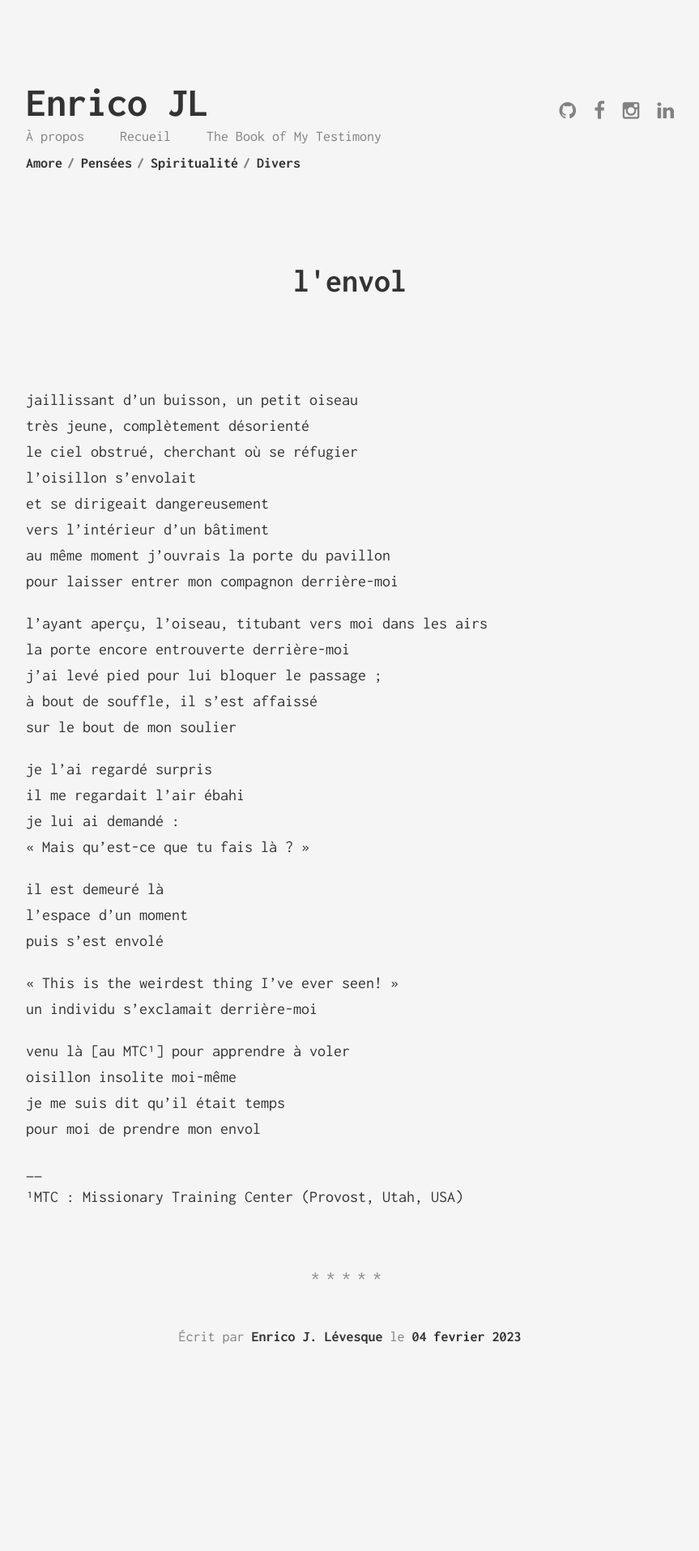
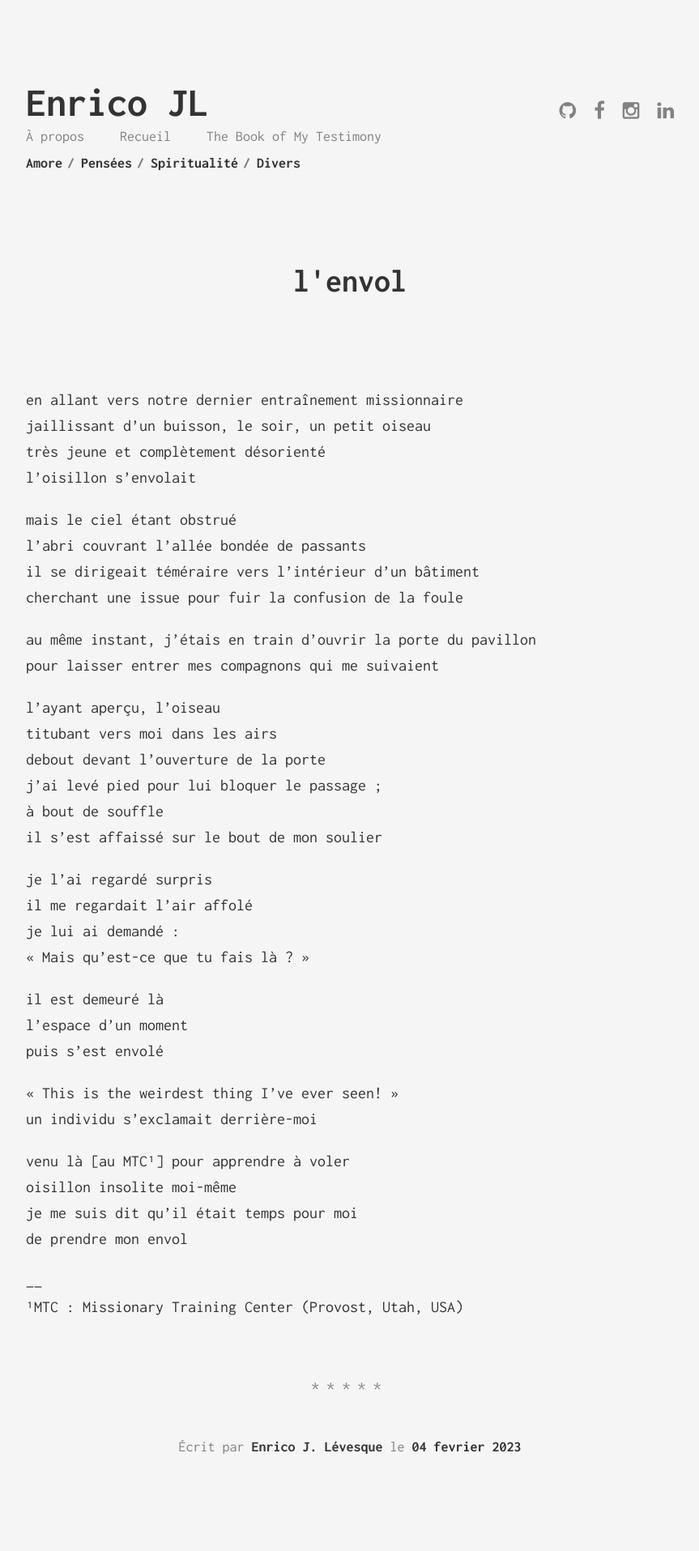
Before and after one commit to enricoJL/enricojl.github.io, a Jekyll site: the page built from _posts/2023-02-04-envol.md, in a window 1280 px wide. Shown: the whole page at 81% size, without its empty margins (208-1071 px from the left). Built offline with Jekyll 4.4.1, drawn with Linux system fonts in a browser that asks for light colours; before the commit the page ends 1779 px from its top, so only the background shows below that.

Commit message:
poème retravaillé

```diff
--- a/_posts/2023-02-04-envol.md
+++ b/_posts/2023-02-04-envol.md
@@ -6,23 +6,28 @@ categories: "spirit"
 published: true
 ---
 
-jaillissant d’un buisson, un petit oiseau
-très jeune, complètement désorienté
-le ciel obstrué, cherchant où se réfugier
+en allant vers notre dernier entraînement missionnaire
+jaillissant d’un buisson, le soir, un petit oiseau
+très jeune et complètement désorienté
 l’oisillon s'envolait
-et se dirigeait dangereusement
-vers l'intérieur d'un bâtiment
-au même moment j'ouvrais la porte du pavillon
-pour laisser entrer mon compagnon derrière-moi
 
-l'ayant aperçu, l'oiseau, titubant vers moi dans les airs
-la porte encore entrouverte derrière-moi
-j'ai levé pied pour lui bloquer le passage ;
-à bout de souffle, il s’est affaissé
-sur le bout de mon soulier
+mais le ciel étant obstrué
+l'abri couvrant l'allée bondée de passants
+il se dirigeait téméraire vers l'intérieur d'un bâtiment
+cherchant une issue pour fuir la confusion de la foule
+
+au même instant, j'étais en train d'ouvrir la porte du pavillon
+pour laisser entrer mes compagnons qui me suivaient
+
+l'ayant aperçu, l'oiseau
+titubant vers moi dans les airs
+debout devant l'ouverture de la porte
+j'ai levé pied pour lui bloquer le passage ;
+à bout de souffle
+il s’est affaissé sur le bout de mon soulier
 
 je l’ai regardé surpris
-il me regardait l'air ébahi
+il me regardait l'air affolé
 je lui ai demandé :
 « Mais qu'est-ce que tu fais là ? »
 
@@ -35,8 +40,8 @@ un individu s'exclamait derrière-moi
 
 venu là [au MTC¹] pour apprendre à voler
 oisillon insolite moi-même
-je me suis dit qu'il était temps
-pour moi de prendre mon envol
+je me suis dit qu'il était temps pour moi
+de prendre mon envol
 
 __
 ¹MTC : Missionary Training Center (Provost, Utah, USA)
```
